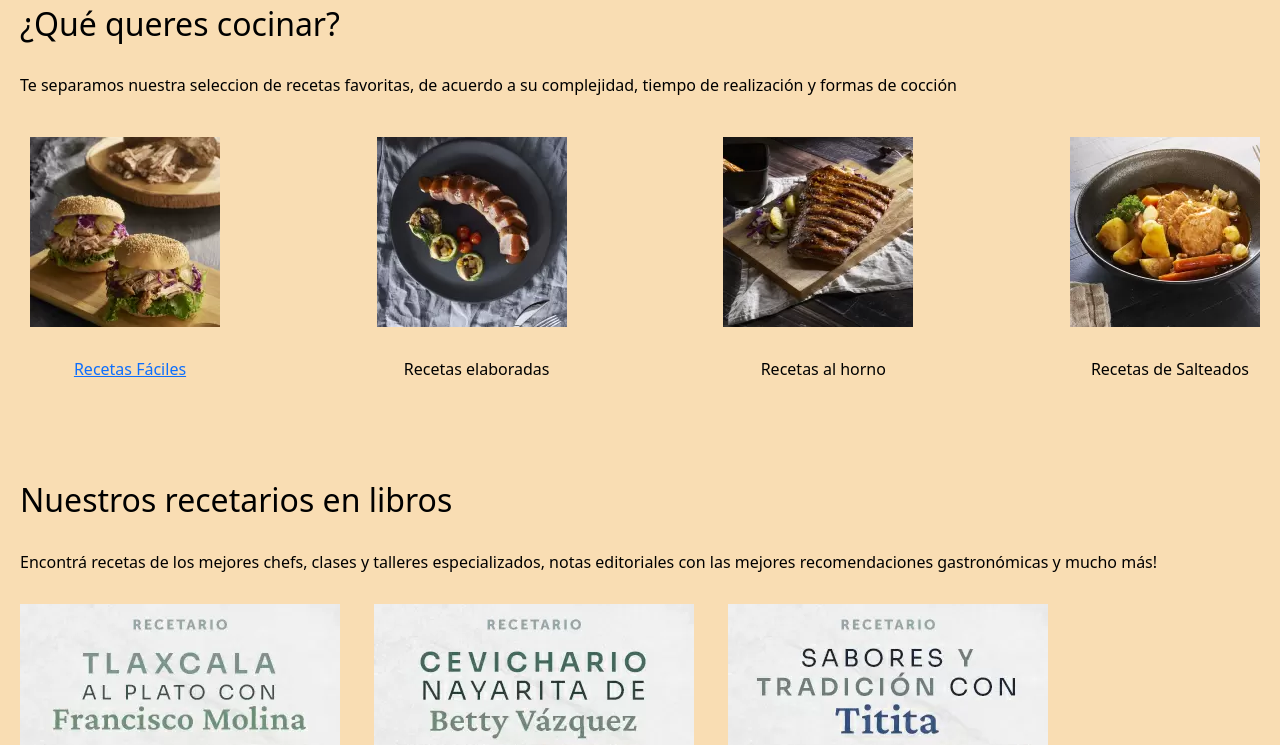
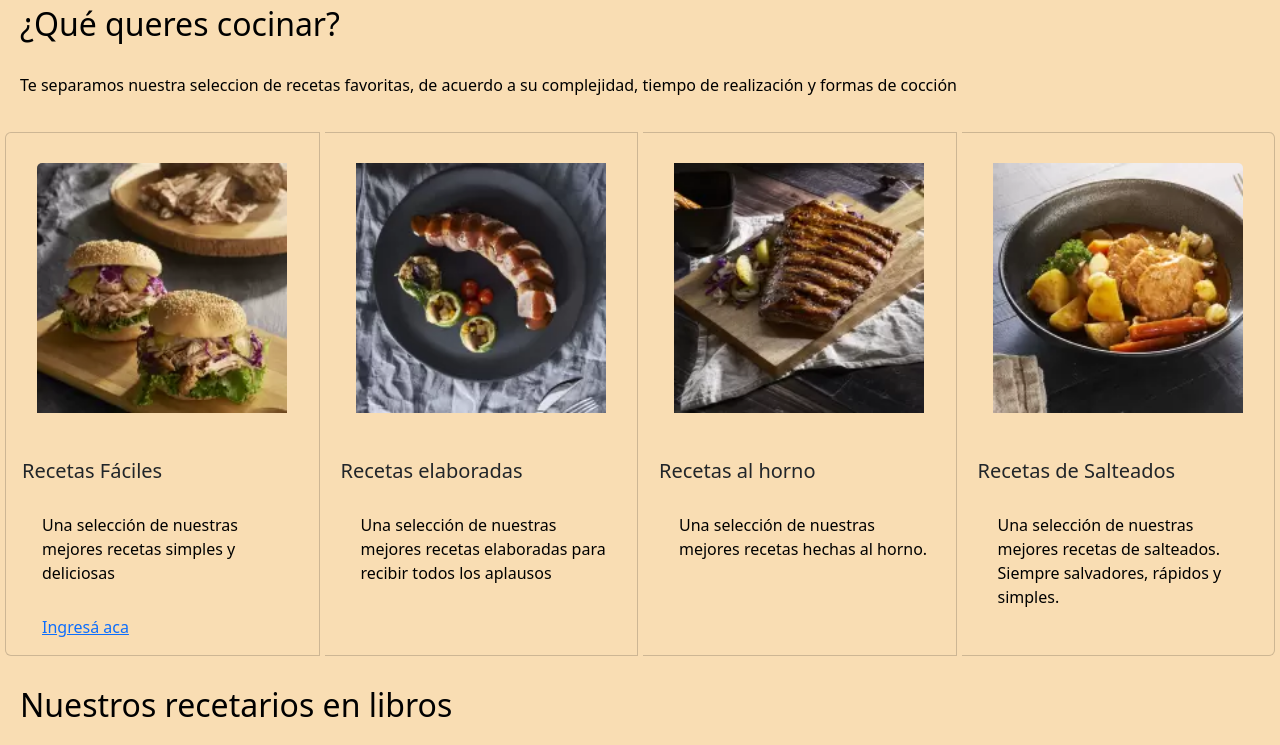
Before and after one commit to MaraBalari/recetarioonline, a website: page index.html in a window 1280 px wide. Shown: the part 760-1505 px from the top of the page. Drawn offline with nearby package versions, Linux system fonts and the light colour scheme.

Commit message:
se agregaron cards al index

```diff
--- a/SCSS/_APPs.scss
+++ b/SCSS/_APPs.scss
@@ -1,8 +1,8 @@
 
 .card {
-    display: inline-block; // Hace que las tarjetas se muestren en línea
-    width: calc(50% - 15px); // Divide el espacio en dos columnas y establece un margen entre las tarjetas
-    margin: 5px; // Añade un espacio entre las tarjetas
+    display: inline-block;
+    width: calc(50% - 15px);
+    margin: 5px;
   }
 
 
@@ -11,7 +11,7 @@
 }
 
 .col-md-4 {
-    display: flex; // Establece la columna de la imagen como un contenedor flex
-    justify-content: center; // Centra horizontalmente el contenido dentro de la columna
-    align-items: center; // Centra verticalmente el contenido dentro de la columna
+    display: flex;
+    justify-content: center;
+    align-items: center;
   }
--- /dev/null
+++ b/SCSS/_home.scss
@@ -0,0 +1,11 @@
+.card {
+    background-color: $color_principal;
+    display: flex;
+    flex-direction: column;
+    align-items: center;
+    text-align: left;
+    & img{
+        max-width: 250px;
+        margin: 30px;
+    }
+}
--- a/SCSS/style.scss
+++ b/SCSS/style.scss
@@ -23,6 +23,8 @@
 
 @import "APPs";
 
+@import "home";
+
 @import "recetas_menu";
 
 @import "transformaciones";
--- a/index.html
+++ b/index.html
@@ -80,28 +80,43 @@
    <section>
     <h2>¿Qué queres cocinar?</h2>
     <p>Te separamos nuestra seleccion de recetas favoritas, de acuerdo a su complejidad, tiempo de realización y formas de cocción</p>
-    <div class="contenedor-recetas" style="margin-bottom: 60px;">
-        <div class="receta">
-            <img src="./multimedia/38725.jpg.webp" alt="hamburguesas sabrosas" style="margin-right: 10px;">
-            <p> <a href="pages/recetas_menu.html">Recetas Fáciles</a></p>
-        </div>
-        <div class="receta">
-            <img src="./multimedia/38726.jpg.webp" alt="lomo con guarnición" style="margin-right: 10px;">
-            <p>Recetas elaboradas</p>
-        </div>
-        <div class="receta">
-            <img src="./multimedia/38727.jpg.webp" alt="ribs de cerdo con BBQ" style="margin-right: 10px;">
-            <p>Recetas al horno</p>
-        </div>
-        <div class="receta">
-            <img src="./multimedia/38738.jpg.webp" alt="salteado de pollo" style="margin-right: 10px;">
-            <p>Recetas de Salteados</p>
-        </div>
+  </section>
+
+<main>
+  <div class="card-group">
+    <div class="card">
+      <img src="./multimedia/38725.jpg.webp" class="card-img-top" alt="hamburguesas sabrosas">
+      <div class="card-body">
+        <h5 class="card-title">Recetas Fáciles</h5>
+        <p class="card-text">Una selección de nuestras mejores recetas simples y deliciosas</p>
+        <p class="card-text"><a href="pages/recetas_menu.html">Ingresá aca</a></p>
+      </div>
     </div>
-    </section>
+    <div class="card">
+      <img src="./multimedia/38726.jpg.webp" class="card-img-top" alt="lomo con guarnición">
+      <div class="card-body">
+        <h5 class="card-title">Recetas elaboradas</h5>
+        <p class="card-text">Una selección de nuestras mejores recetas elaboradas para recibir todos los aplausos</p>
+      </div>
+    </div>
+    <div class="card">
+      <img src="./multimedia/38727.jpg.webp" class="card-img-top" alt="ribs de cerdo con BBQ">
+      <div class="card-body">
+        <h5 class="card-title">Recetas al horno</h5>
+        <p class="card-text">Una selección de nuestras mejores recetas hechas al horno.</p>
+      </div>
+    </div>
+    <div class="card">
+      <img src="./multimedia/38738.jpg.webp" class="card-img-top" alt="salteado de pollo">
+      <div class="card-body">
+        <h5 class="card-title">Recetas de Salteados</h5>
+        <p class="card-text">Una selección de nuestras mejores recetas de salteados. Siempre salvadores, rápidos y simples.</p>
+      </div>
+    </div>
+  </div>
+</main>
 
-
-    <section>
+  <section>
     <h2>Nuestros recetarios en libros</h2>
     <p>Encontrá recetas de los mejores chefs, clases y talleres especializados, notas editoriales con las mejores recomendaciones gastronómicas y mucho más!</p>
     <div class="recetarios-libros">
@@ -111,9 +126,8 @@
         <img src="./multimedia/124.jpg.webp" alt="centradas" style="margin-right: 10px;">
         <img src="./multimedia/126.jpg.webp" alt="placeres dulces" style="margin-right: 10px;">
     </div>
-    </section>
+  </section>
 
-</main>
 
 <!--A partir de aca el footer-->
 
```
Also changed, not shown: css/style.css, 1 other file.
